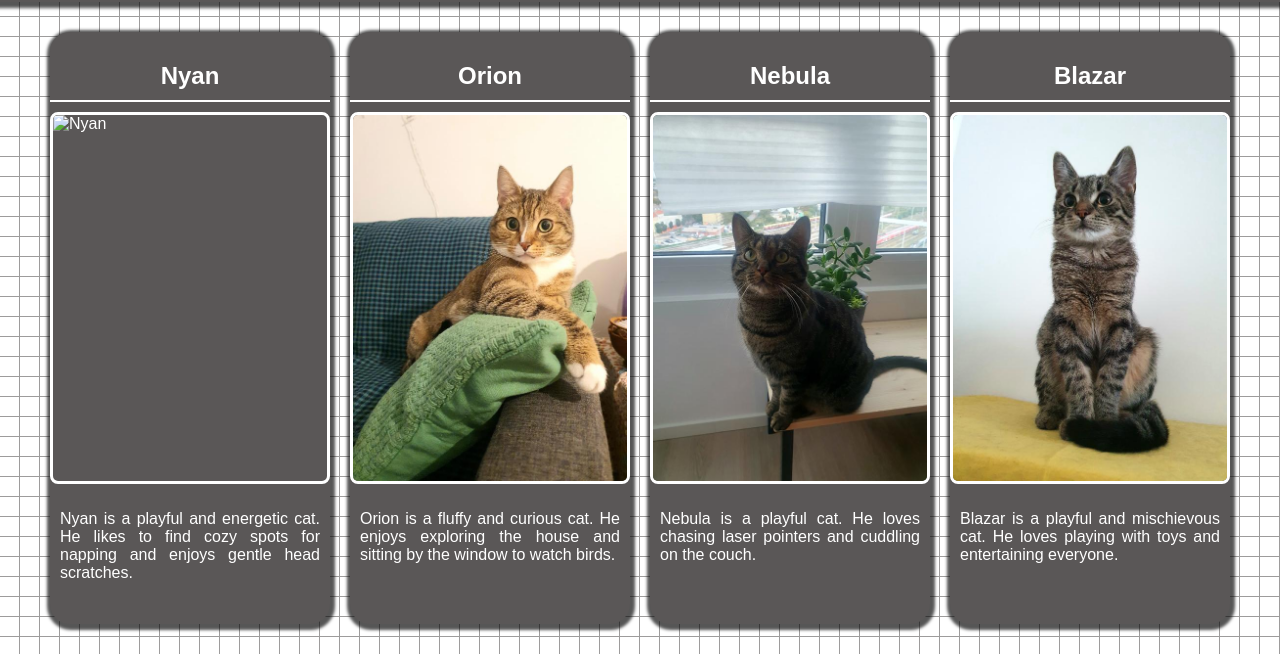
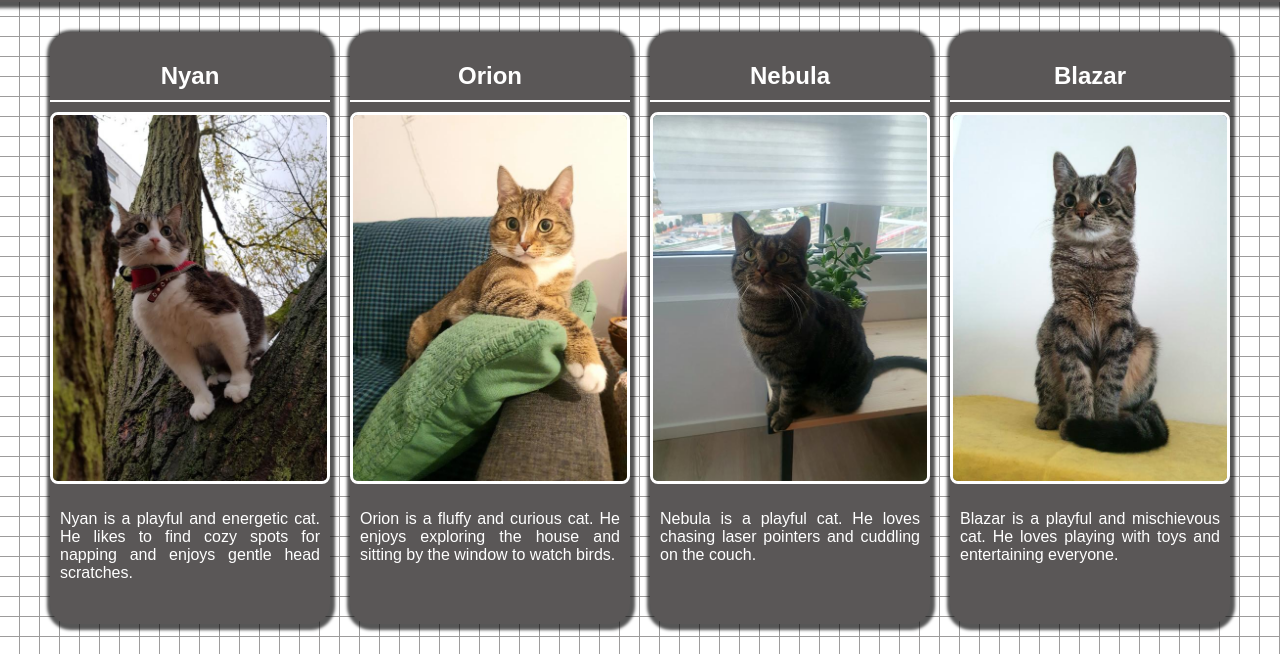
Before and after one commit to putkara/mycats, a plain HTML site: page index.html in a window 1280 px wide. Shown: the part 223-877 px from the top of the page. Drawn offline with Linux system fonts and the light colour scheme.

Commit message:
Update HTML

```diff
--- a/index.html
+++ b/index.html
@@ -129,7 +129,7 @@
   <div class="container">
     <div class="cat" id="cat1" onclick="toggleDescription('cat1')">
       <h2>Nyan</h2>
-      <img src="images/nyan1.jpg" alt="Nyan">
+      <img src="images/nyan.jpg" alt="Nyan">
       <div class="cat-description">
         <p>Nyan is a playful and energetic cat. He likes to find cozy spots for napping and enjoys gentle head
           scratches.</p>
```
